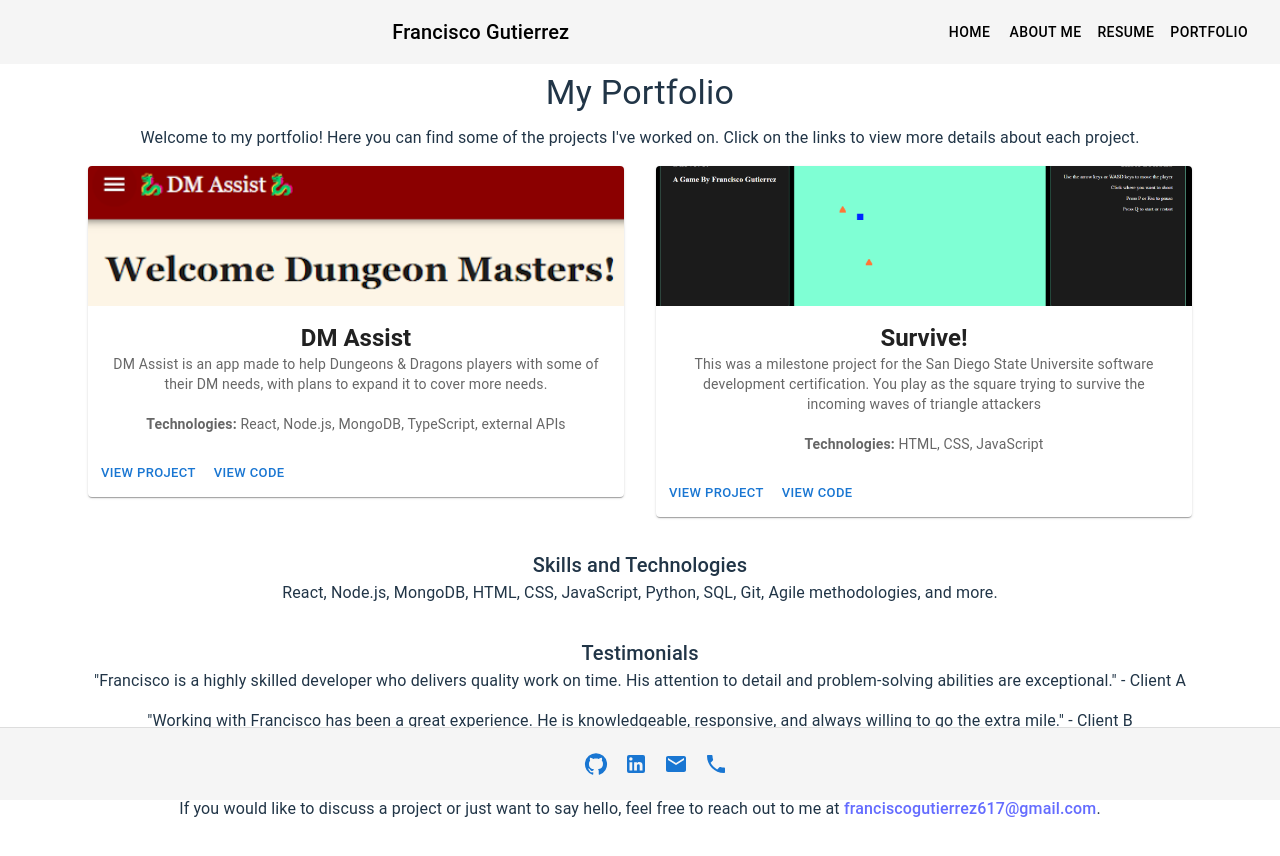
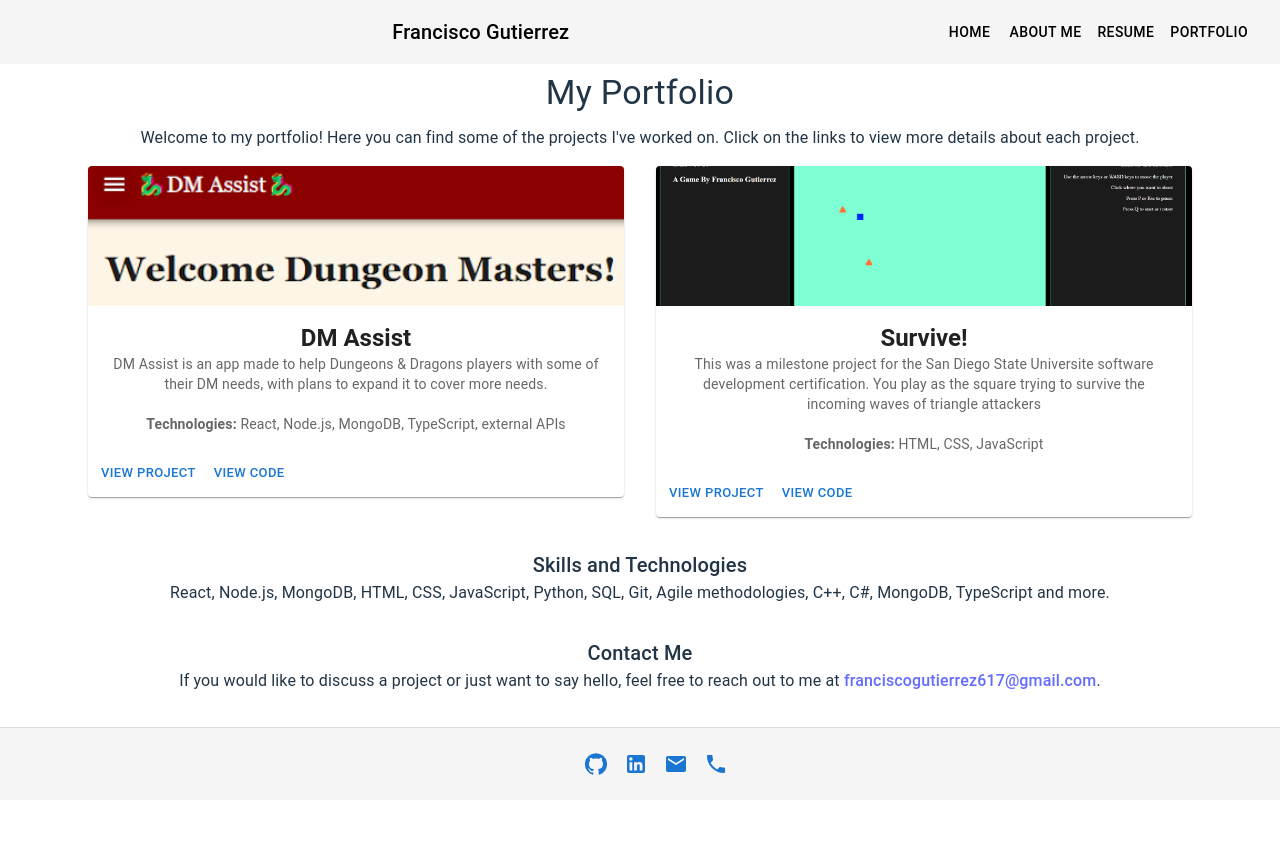
Before and after one commit to frangu617/showcase, a React (Vite) app: page /portfolio in a window 1280 px wide. Shown: the top 856 px of the page. After the commit the page ends 800 px from the top, so only its background shows below. Built offline with nearby package versions, Linux system fonts and the light colour scheme.

Commit message:
minor changes

```diff
--- a/src/components/Portfolio.jsx
+++ b/src/components/Portfolio.jsx
@@ -75,10 +75,10 @@ export default function Portfolio() {
         <Typography variant="h6">Skills and Technologies</Typography>
         <Typography variant="body1">
           React, Node.js, MongoDB, HTML, CSS, JavaScript, Python, SQL, Git,
-          Agile methodologies, and more.
+          Agile methodologies, C++, C#, MongoDB, TypeScript and more.
         </Typography>
       </Box>
-      <Box mt={4}>
+      {/* <Box mt={4}>
         <Typography variant="h6">Testimonials</Typography>
         <Typography variant="body1" paragraph>
           "Francisco is a highly skilled developer who delivers quality work on
@@ -90,7 +90,7 @@ export default function Portfolio() {
           knowledgeable, responsive, and always willing to go the extra mile." -
           Client B
         </Typography>
-      </Box>
+      </Box> */}
       <Box mt={4}>
         <Typography variant="h6">Contact Me</Typography>
         <Typography variant="body1">
```
